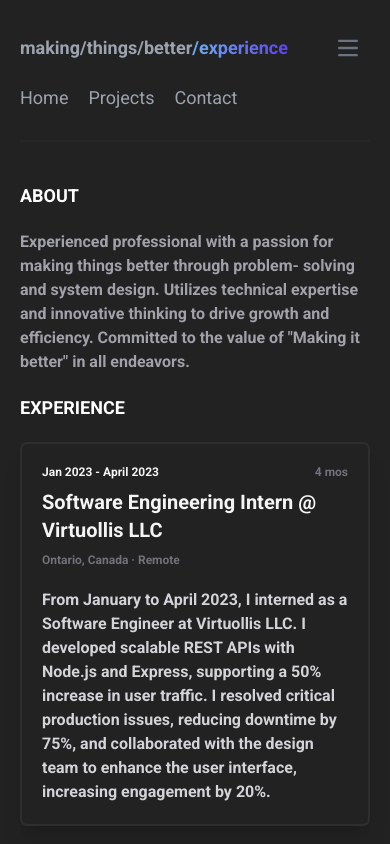
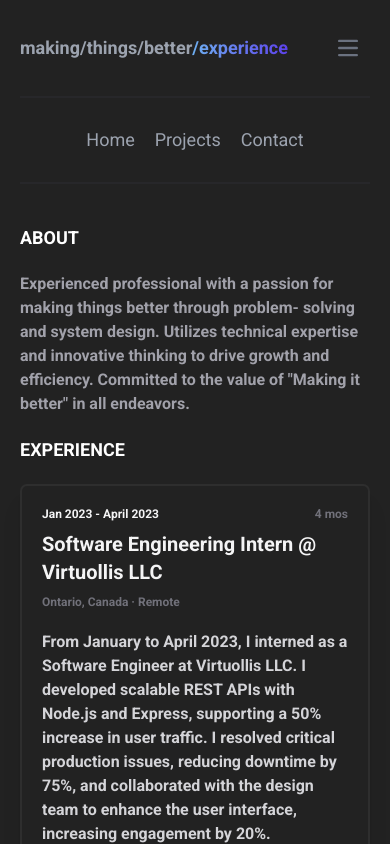
Before and after one commit to RobbiDev/portfolio, a Next.js app: page /experience in a window 390 px wide. Both pictures are taken after a click on the button "Open main menu". Shown: the top 844 px of the page. Built offline with nearby package versions, Linux system fonts and the light colour scheme; a web font is replaced by a local one.

Commit message:
W header

```diff
--- a/components/Nav.jsx
+++ b/components/Nav.jsx
@@ -25,8 +25,8 @@ const Navbar = () => {
                         <path stroke="currentColor" strokeLinecap="round" strokeLinejoin="round" strokeWidth="2" d="M1 1h15M1 7h15M1 13h15" />
                     </svg>
                 </button>
-                <div className={`md:flex flex-row w-full md:w-auto  ${isOpen ? '' : 'hidden'}`} id="navbar-default">
-                    <ul className="font-medium flex flex-row pt-4 md:p-0 space-x-5  md:space-x-8  md:mt-0 text-gray-400 ">
+                <div className={`md:flex flex-row w-full md:w-auto ${isOpen ? '' : 'hidden'}`} id="navbar-default">
+                    <ul className="font-medium flex flex-row pt-4 md:p-0 space-x-5 border-t-2 border-zinc-800 md:border-0 pt-7 mt-7 justify-center  md:space-x-8  md:mt-0 text-gray-400 ">
                         <li>
                             <a href="/" className="" aria-current="page">Home</a>
                         </li>
```
